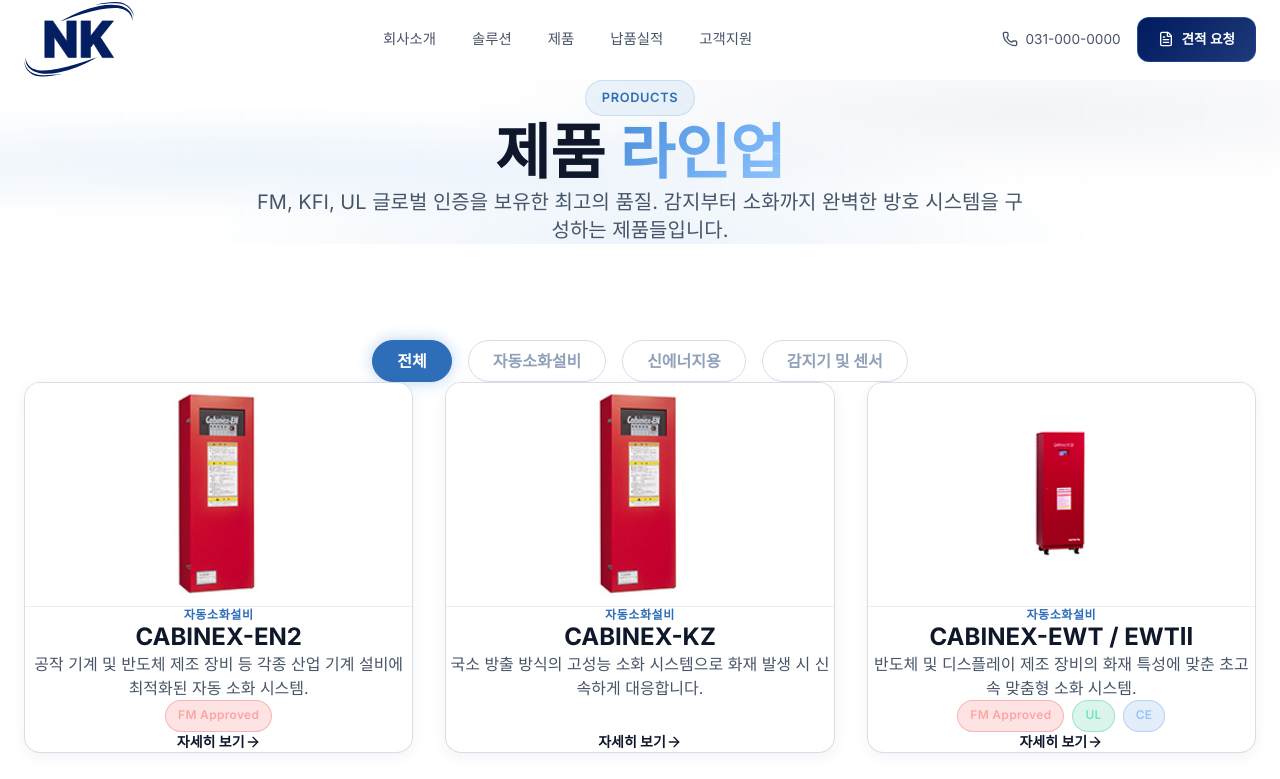
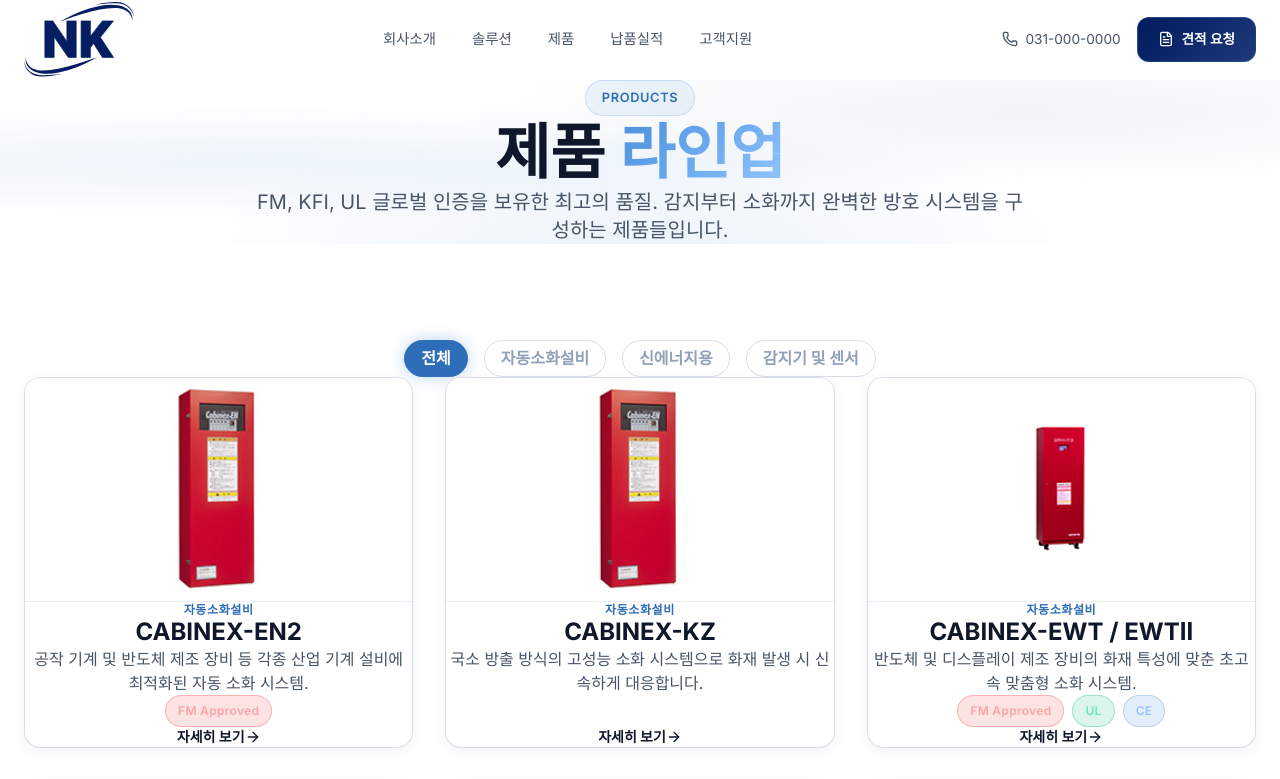
Before and after one commit to Junnn123124/nk-hp, a Next.js app in the folder nkuct-website/: page /products in a window 1280 px wide. Shown: the top 779 px of the page. Built offline with nearby package versions, Linux system fonts and the light colour scheme.

Commit message:
목록 최종 수정

```diff
--- a/nkuct-website/src/app/products/page.tsx
+++ b/nkuct-website/src/app/products/page.tsx
@@ -52,7 +52,7 @@
                   style={{
                     backgroundColor: activeCategory === category ? 'var(--nk-accent)' : 'transparent',
                     borderColor: activeCategory === category ? 'var(--nk-accent)' : 'var(--nk-border)',
-                    padding: '0.5rem 1.5rem',
+                    padding: '0.35rem 1rem',
                     whiteSpace: 'nowrap',
                     minWidth: 'max-content',
                     borderWidth: '1px',
```
